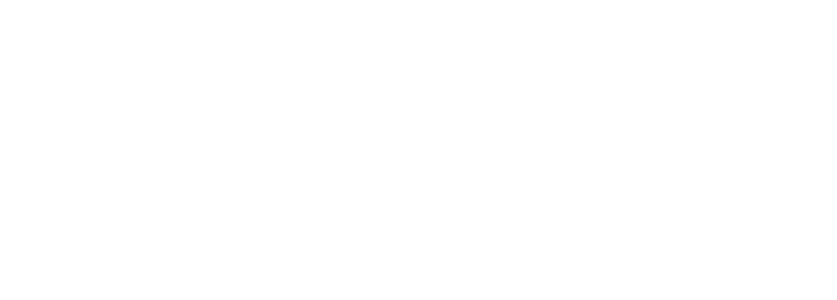
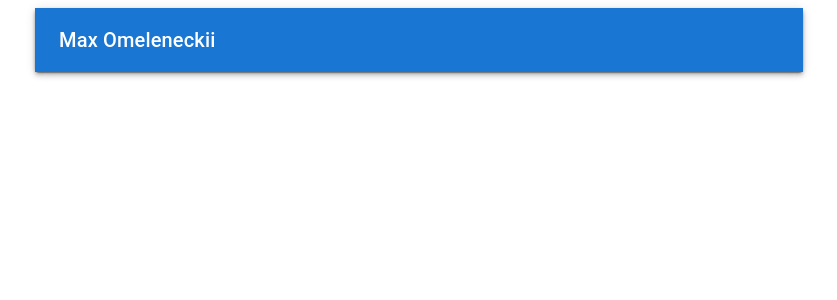
Before and after one commit to maxomeleneckii/cv, a React (Create React App) app: page / in a window 1280 px wide. Shown: the top 300 px of the page, without its empty margins (221-1058 px from the left). Built offline with nearby package versions, Linux system fonts and the light colour scheme.

Commit message:
refactor: delete extra comment; feat: add header with styles;

```diff
--- a/public/index.html
+++ b/public/index.html
@@ -1,43 +1,19 @@
 <!DOCTYPE html>
 <html lang="en">
+
 <head>
   <meta charset="utf-8" />
   <link rel="icon" href="%PUBLIC_URL%/favicon.ico" />
   <meta name="viewport" content="width=device-width, initial-scale=1" />
   <meta name="theme-color" content="#000000" />
-    <meta
-      name="description"
-      content="Web site created using create-react-app"
-    />
+  <meta name="description" content="CV maxomeleneckii" />
   <link rel="apple-touch-icon" href="%PUBLIC_URL%/logo192.png" />
-    <!--
-      manifest.json provides metadata used when your web app is installed on a
-      user's mobile device or desktop. See https://developers.google.com/web/fundamentals/web-app-manifest/
-    -->
   <link rel="manifest" href="%PUBLIC_URL%/manifest.json" />
-    <!--
-      Notice the use of %PUBLIC_URL% in the tags above.
-      It will be replaced with the URL of the `public` folder during the build.
-      Only files inside the `public` folder can be referenced from the HTML.
+  <title>CV</title>
+</head>
 
-      Unlike "/favicon.ico" or "favicon.ico", "%PUBLIC_URL%/favicon.ico" will
-      work correctly both with client-side routing and a non-root public URL.
-      Learn how to configure a non-root public URL by running `npm run build`.
-    -->
-    <title>React App</title>
-  </head>
 <body>
-    <noscript>You need to enable JavaScript to run this app.</noscript>
   <div id="root"></div>
-    <!--
-      This HTML file is a template.
-      If you open it directly in the browser, you will see an empty page.
+</body>
 
-      You can add webfonts, meta tags, or analytics to this file.
-      The build step will place the bundled scripts into the <body> tag.
-
-      To begin the development, run `npm start` or `yarn start`.
-      To create a production bundle, use `npm run build` or `yarn build`.
-    -->
-  </body>
 </html>
--- /dev/null
+++ b/src/components/App.module.scss
@@ -0,0 +1,6 @@
+.cv_wrapper {
+  margin: 0 auto;
+  max-width: 48rem;
+  width: 100%;
+  height: 100%;
+}
--- a/src/components/App.tsx
+++ b/src/components/App.tsx
@@ -1,7 +1,15 @@
-import React from 'react';
+import { Paper } from '@mui/material';
+import stylesApp from './App.module.scss';
+import { Header } from './Header';
 
 function App() {
-  return <></>;
+  return (
+    <>
+      <Paper className={stylesApp.cv_wrapper}>
+        <Header />
+      </Paper>
+    </>
+  );
 }
 
 export default App;
--- /dev/null
+++ b/src/components/Header.tsx
@@ -0,0 +1,15 @@
+import { AppBar, Toolbar, Typography } from '@mui/material';
+
+export const Header = () => {
+  return (
+    <>
+      <AppBar sx={{ position: 'relative' }}>
+        <Toolbar>
+          <Typography variant="h6" component="h1">
+            Max Omeleneckii
+          </Typography>
+        </Toolbar>
+      </AppBar>
+    </>
+  );
+};
```
Also changed, not shown: package.json (+6 -4 lines), 1 other file (tests, documents, lock files or other folders). Lines whose indentation alone changed are shown as unchanged.
